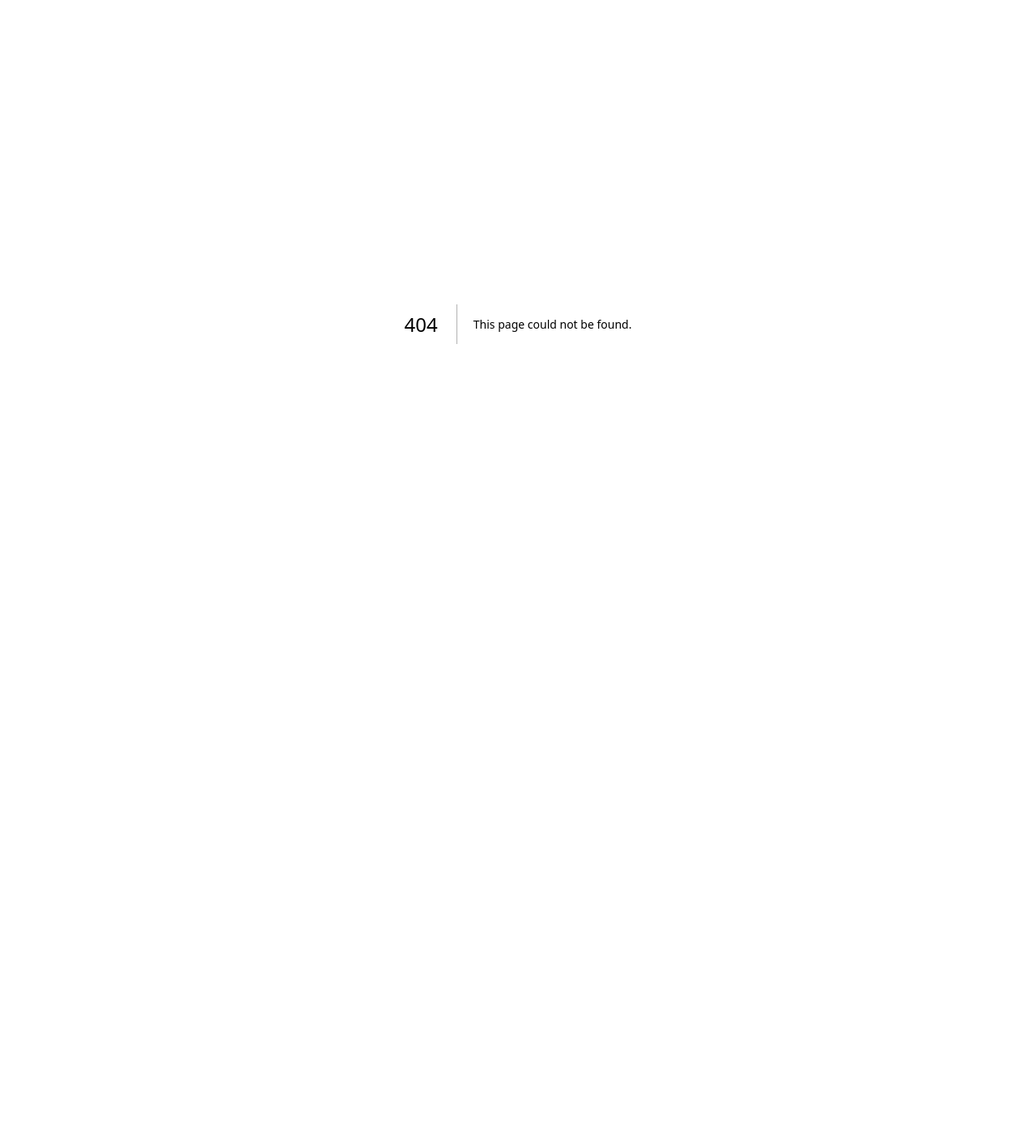
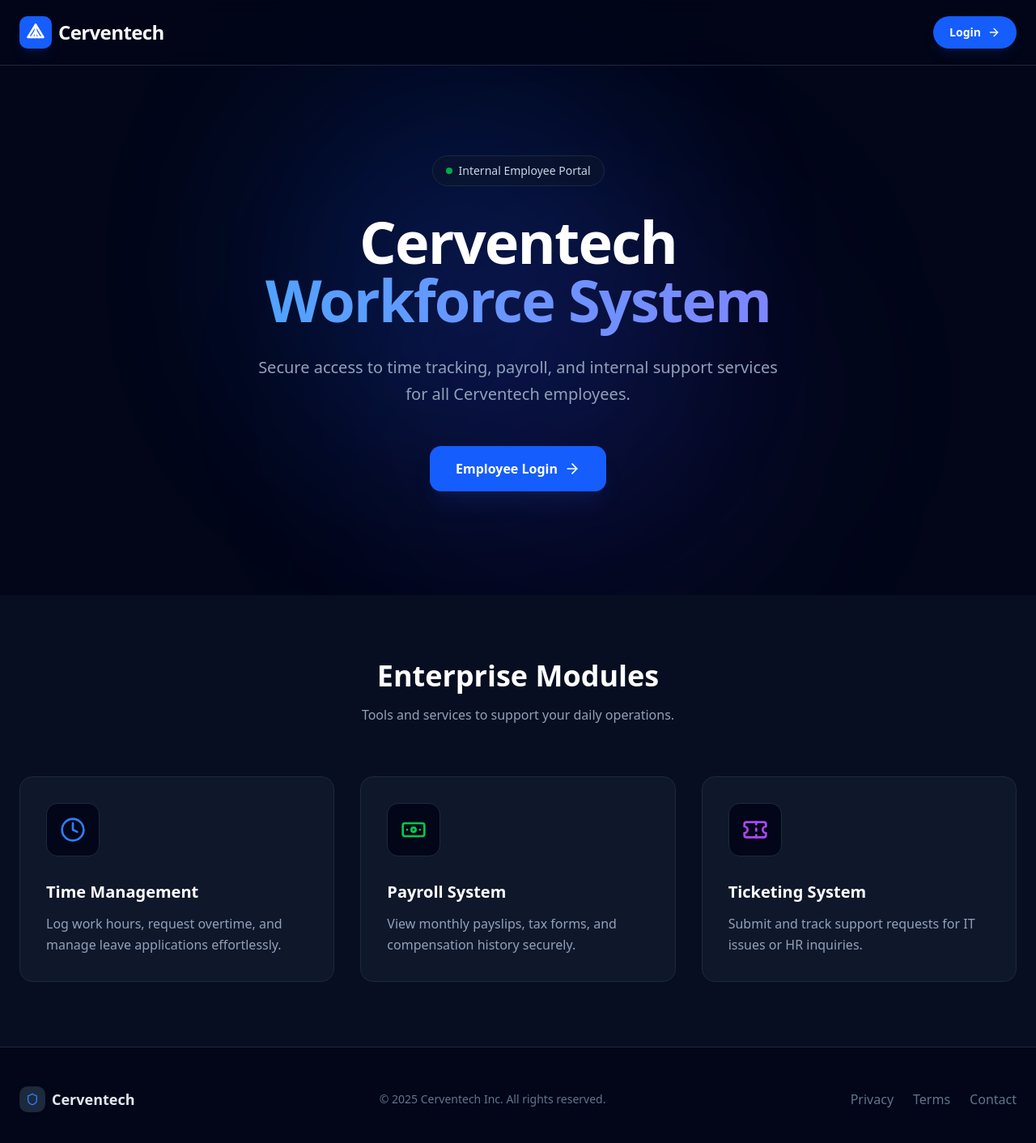
Before and after one commit to Miraku17/CervenOTManagement, a Next.js app: page / in a window 1280 px wide. Before the commit this address had no page. Shown: the top 1412 px of the page at 81% size. Before the commit the page ends 800 px from the top, so only its background shows below. Built offline with nearby package versions, Linux system fonts and the light colour scheme.

Commit message:
added export function

```diff
--- a/components/admin_dashboard/ExportDataView.tsx
+++ b/components/admin_dashboard/ExportDataView.tsx
@@ -41,7 +41,7 @@ const ExportDataView: React.FC<ExportDataViewProps> = ({ employees }) => {
   const convertToCSV = (data: any[]) => {
     if (!data || data.length === 0) return '';
 
-    const headers = ['Date', 'Employee Name', 'Email', 'Time In', 'Time Out'];
+    const headers = ['Date', 'Employee Name', 'Email', 'Time In', 'Time Out', 'Total Minutes', 'Total Hours', 'Clock In Address', 'Clock Out Address'];
     const csvRows = [headers.join(',')];
 
     for (const row of data) {
@@ -51,15 +51,35 @@ const ExportDataView: React.FC<ExportDataViewProps> = ({ employees }) => {
       const fullName = `${firstName} ${lastName}`.trim();
       const email = row.profiles?.email || '';
 
-      const timeIn = row.time_in ? new Date(row.time_in).toLocaleTimeString() : 'N/A';
-      const timeOut = row.time_out ? new Date(row.time_out).toLocaleTimeString() : 'N/A';
+      const timeInDate = row.time_in ? new Date(row.time_in) : null;
+      const timeOutDate = row.time_out ? new Date(row.time_out) : null;
+
+      const timeIn = timeInDate ? timeInDate.toLocaleTimeString() : 'N/A';
+      const timeOut = timeOutDate ? timeOutDate.toLocaleTimeString() : 'N/A';
+
+      let totalMinutes = 0;
+      let totalHours = 0;
+
+      if (timeInDate && timeOutDate) {
+        const diffMs = timeOutDate.getTime() - timeInDate.getTime();
+        totalMinutes = Math.floor(diffMs / 60000);
+        totalHours = parseFloat((totalMinutes / 60).toFixed(2));
+      }
+
+      // Escape quotes in addresses and handle potentially missing location data
+      const addressIn = row.location_in ? `"${row.location_in.replace(/"/g, '""')}"` : 'N/A';
+      const addressOut = row.location_out ? `"${row.location_out.replace(/"/g, '""')}"` : 'N/A';
 
       const values = [
         date,
         `"${fullName}"`, // Quote names to handle commas
         email,
         timeIn,
-        timeOut
+        timeOut,
+        totalMinutes,
+        totalHours,
+        addressIn,
+        addressOut
       ];
       csvRows.push(values.join(','));
     }
--- /dev/null
+++ b/pages/index.tsx
@@ -0,0 +1,143 @@
+import React from 'react';
+import Link from 'next/link';
+import { ArrowRight, Clock, Shield, Banknote, Ticket } from 'lucide-react';
+
+export default function LandingPage() {
+  return (
+    <div className="min-h-screen bg-slate-950 text-slate-50 selection:bg-blue-500/30">
+
+      {/* Navigation */}
+      <nav className="fixed top-0 w-full z-50 bg-slate-950/80 backdrop-blur-md border-b border-slate-800">
+        <div className="container mx-auto px-6 h-20 flex items-center justify-between">
+          <div className="flex items-center gap-2">
+            <div className="w-10 h-10 bg-blue-600 rounded-lg flex items-center justify-center shadow-lg shadow-blue-900/20">
+              <svg
+                viewBox="0 0 24 24"
+                fill="none"
+                stroke="currentColor"
+                strokeWidth="2.5"
+                strokeLinecap="round"
+                strokeLinejoin="round"
+                className="w-6 h-6 text-white"
+              >
+                <path d="M2.5 18L12 2.5L21.5 18H2.5Z" />
+                <path d="M12 2.5V18" />
+                <path d="M7 18L12 10" />
+                <path d="M17 18L12 10" />
+              </svg>
+            </div>
+            <span className="text-2xl font-bold tracking-tight">Cerventech</span>
+          </div>
+
+          <div className="hidden md:flex items-center gap-8">
+          </div>
+
+          <div className="flex items-center gap-4">
+            <Link
+              href="/auth/login"
+              className="px-5 py-2.5 bg-blue-600 hover:bg-blue-700 text-white text-sm font-semibold rounded-full transition-all shadow-lg shadow-blue-900/20 hover:shadow-blue-900/40 flex items-center gap-2"
+            >
+              Login
+              <ArrowRight size={16} />
+            </Link>
+          </div>
+        </div>
+      </nav>
+
+      {/* Hero Section */}
+      <section className="pt-32 pb-20 md:pt-48 md:pb-32 relative overflow-hidden">
+        {/* Background Gradients */}
+        <div className="absolute top-0 left-1/2 -translate-x-1/2 w-full h-full z-0 pointer-events-none">
+          <div className="absolute top-20 left-1/4 w-[500px] h-[500px] bg-blue-600/20 rounded-full blur-[120px] animate-pulse"></div>
+          <div className="absolute bottom-0 right-1/4 w-[500px] h-[500px] bg-indigo-600/10 rounded-full blur-[120px]"></div>
+        </div>
+
+        <div className="container mx-auto px-6 relative z-10 text-center">
+          <div className="inline-flex items-center gap-2 px-4 py-2 rounded-full bg-slate-900/50 border border-slate-800 mb-8 animate-fade-in">
+            <span className="w-2 h-2 rounded-full bg-green-500 animate-pulse"></span>
+            <span className="text-sm font-medium text-slate-300">Internal Employee Portal</span>
+          </div>
+
+          <h1 className="text-5xl md:text-7xl font-bold tracking-tight mb-8 text-white">
+            Cerventech <br />
+            <span className="text-transparent bg-clip-text bg-gradient-to-r from-blue-400 to-indigo-400">
+              Workforce System
+            </span>
+          </h1>
+
+          <p className="text-lg md:text-xl text-slate-400 max-w-2xl mx-auto mb-12 leading-relaxed">
+            Secure access to time tracking, payroll, and internal support services for all Cerventech employees.
+          </p>
+
+          <div className="flex flex-col md:flex-row items-center justify-center gap-6">
+            <Link
+              href="/auth/login"
+              className="w-full md:w-auto px-8 py-4 bg-blue-600 hover:bg-blue-700 text-white font-bold rounded-xl shadow-xl shadow-blue-900/20 hover:shadow-blue-900/40 transition-all flex items-center justify-center gap-2"
+            >
+              Employee Login
+              <ArrowRight size={20} />
+            </Link>
+          </div>
+        </div>
+      </section>
+
+      {/* Features Section */}
+      <section id="modules" className="py-20 bg-slate-900/50">
+        <div className="container mx-auto px-6">
+          <div className="text-center mb-16">
+            <h2 className="text-3xl md:text-4xl font-bold text-white mb-4">Enterprise Modules</h2>
+            <p className="text-slate-400 max-w-2xl mx-auto">Tools and services to support your daily operations.</p>
+          </div>
+
+          <div className="grid grid-cols-1 md:grid-cols-3 gap-8">
+            <FeatureCard
+              icon={<Clock className="w-8 h-8 text-blue-500" />}
+              title="Time Management"
+              description="Log work hours, request overtime, and manage leave applications effortlessly."
+            />
+            <FeatureCard
+              icon={<Banknote className="w-8 h-8 text-green-500" />}
+              title="Payroll System"
+              description="View monthly payslips, tax forms, and compensation history securely."
+            />
+            <FeatureCard
+              icon={<Ticket className="w-8 h-8 text-purple-500" />}
+              title="Ticketing System"
+              description="Submit and track support requests for IT issues or HR inquiries."
+            />
+          </div>
+        </div>
+      </section>
+
+      {/* Footer */}
+      <footer className="py-12 bg-slate-950 border-t border-slate-800">
+        <div className="container mx-auto px-6 flex flex-col md:flex-row justify-between items-center gap-6">
+          <div className="flex items-center gap-2">
+            <div className="w-8 h-8 bg-slate-800 rounded-lg flex items-center justify-center">
+              <Shield size={16} className="text-blue-500" />
+            </div>
+            <span className="text-lg font-bold text-slate-200">Cerventech</span>
+          </div>
+          <div className="text-slate-500 text-sm">
+            © {new Date().getFullYear()} Cerventech Inc. All rights reserved.
+          </div>
+          <div className="flex gap-6 text-slate-500">
+            <a href="#" className="hover:text-white transition-colors">Privacy</a>
+            <a href="#" className="hover:text-white transition-colors">Terms</a>
+            <a href="#" className="hover:text-white transition-colors">Contact</a>
+          </div>
+        </div>
+      </footer>
+    </div>
+  );
+}
+
+const FeatureCard = ({ icon, title, description }: { icon: React.ReactNode, title: string, description: string }) => (
+  <div className="p-8 rounded-2xl bg-slate-900 border border-slate-800 hover:border-blue-500/50 transition-all hover:shadow-2xl hover:shadow-blue-900/10 group">
+    <div className="mb-6 p-4 bg-slate-950 rounded-xl inline-block border border-slate-800 group-hover:border-blue-500/30 transition-colors">
+      {icon}
+    </div>
+    <h3 className="text-xl font-bold text-white mb-3">{title}</h3>
+    <p className="text-slate-400 leading-relaxed">{description}</p>
+  </div>
+);
```
